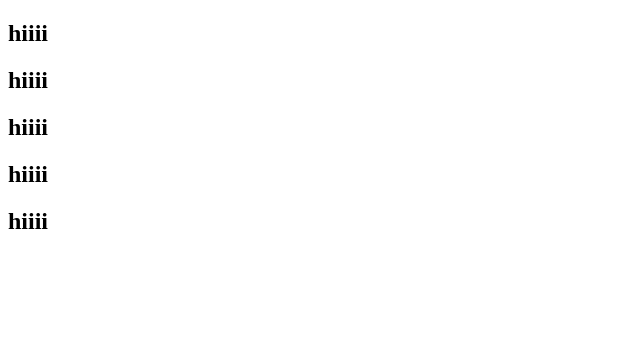
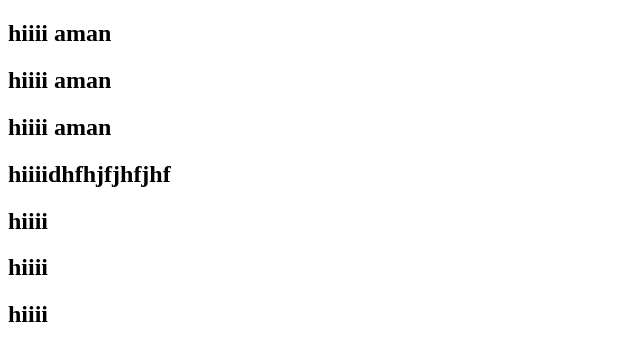
Before and after one commit to Aakash5209/portfolio_jan2024, a plain HTML site: page index.html in a window 1280 px wide. Shown: the whole page, without its empty margins (0-640 px from the left). Drawn offline with Linux system fonts and the light colour scheme.

Commit message:
done chnage

```diff
--- a/index.html
+++ b/index.html
@@ -3,11 +3,13 @@
 <head>
     <meta charset="UTF-8">
     <meta name="viewport" content="width=device-width, initial-scale=1.0">
-    <title>Document</title>
+    <title>Document by aman</title>
 </head>
 <body>
-    <h2>hiiii</h2>
-    <h2>hiiii</h2>
+    <h2>hiiii aman</h2>
+    <h2>hiiii aman</h2>
+    <h2>hiiii aman</h2>
+    <h2>hiiiidhfhjfjhfjhf</h2>
     <h2>hiiii</h2>
     <h2>hiiii</h2>
     <h2>hiiii</h2>
```
